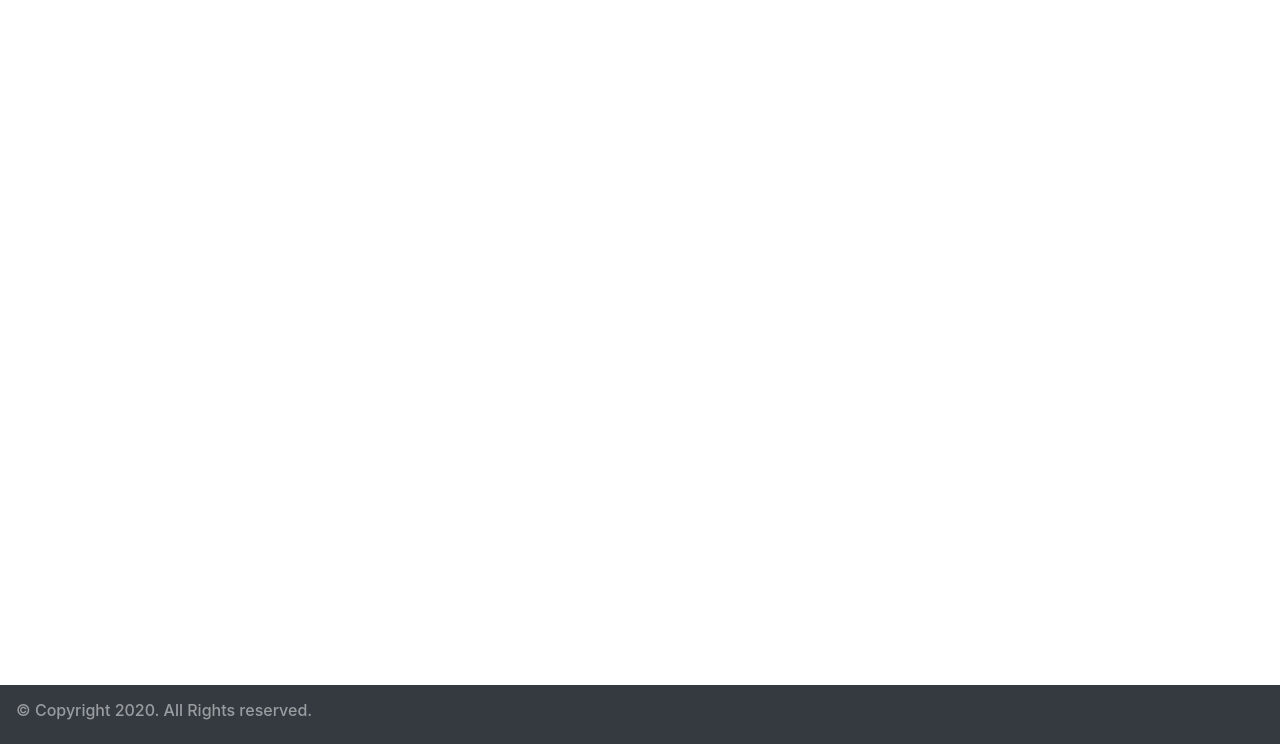
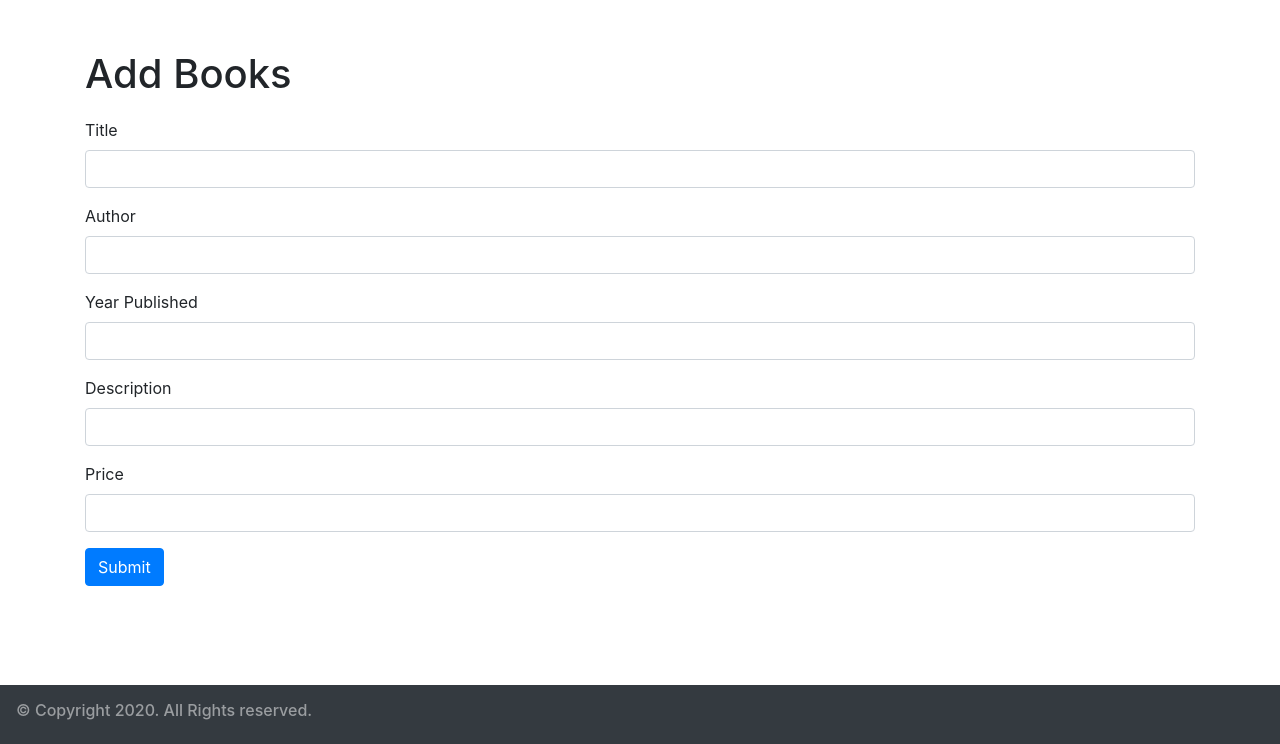
Before and after one commit to COMP229-F2020-300881481/COMP229-F2020-Midterm-300881481, a Node server app: page /book-list/add in a window 1280 px wide. Shown: the part 56-800 px from the top of the page. Run offline with Node 20, Linux system fonts and the light colour scheme; some libraries are stand-ins or nearby versions.

Commit message:
Add book view

```diff
--- a/server/views/book/add.ejs
+++ b/server/views/book/add.ejs
@@ -2,10 +2,32 @@
 
 <%- include ../partials/main_nav.ejs %>
 
-<!-- Content for the Add page -->
-
-<!-- ADD YOU CODE TO CREATE THE ADD PAGE -->
-
+<main class="container" style="margin-top: 50px;">
+  <form method="POST" action="/book-list/add">
+    <h1 style="margin-bottom: 20px;">Add Books</h1>
+    <div class="form-group">
+      <label>Title</label>
+      <input name="name" class="form-control">
+    </div>
+    <div class="form-group">
+      <label>Author</label>
+      <input name="author" class="form-control">
+    </div>
+    <div class="form-group">
+      <label>Year Published</label>
+      <input name="published" class="form-control">
+    </div>
+    <div class="form-group">
+      <label>Description</label>
+      <input name="description" class="form-control">
+    </div>
+    <div class="form-group">
+      <label>Price</label>
+      <input name="price" class="form-control">
+    </div>
+    <button type="submit" class="btn btn-primary">Submit</button>
+  </form>
+</main>
 
 <%- include ../partials/bottom_nav.ejs %>
 
```
